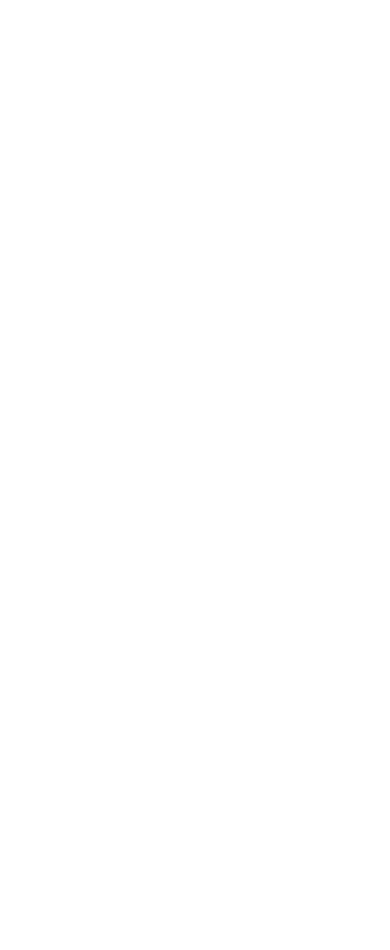
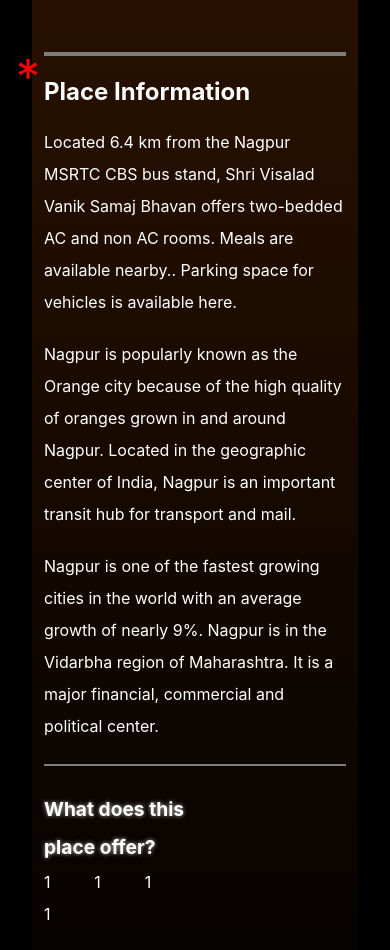
Before and after one commit to InstantStays/InstantStays, a React (Create React App) app: page /svvsb in a window 390 px wide. Before the commit this address had no page. Shown: the part 1047-1997 px from the top of the page. Before the commit the page ends 844 px from the top, so only its background shows below. Built offline with nearby package versions, Linux system fonts and the light colour scheme.

Commit message:
searchbar completely done responsive

```diff
--- a/src/App.js
+++ b/src/App.js
@@ -9,6 +9,7 @@ import Register from "./Components/Register";
 import Services from "./Components/Services";
 import Contact from "./Components/Contact";
 import MUD from "./Components/Places/MUD";
+import SVVSB from "./Components/Places/SVVSB";
 
 function App() {
   return (
@@ -24,6 +25,7 @@ function App() {
           <Route path="/register" element={<Register />}></Route>
           <Route path="/contact" element={<Contact />}></Route>
           <Route path="/mud" element={<MUD />}></Route>
+          <Route path="/svvsb" element={<SVVSB />}></Route>
         </Routes>
       </Router>
     </>
--- a/src/Components/CARD_OUTER_INFO.json
+++ b/src/Components/CARD_OUTER_INFO.json
@@ -12,7 +12,8 @@
         "image": "https://images.unsplash.com/photo-1609151745346-c624e507baa2?ixlib=rb-4.0.3&ixid=MnwxMjA3fDB8MHxzZWFyY2h8Mnx8c2hyaSUyMHZpc2FsYWQlMjB2YW5payUyMHNhbWFqJTIwYmhhdmFufGVufDB8fDB8fA%3D%3D&auto=format&fit=crop&w=500&q=60",
         "place_name": "Shri Visalad Vanik Samaj Bhavan",
         "rating": "4.5",
-        "price": "₹900 night"
+        "price": "₹900 night",
+        "link": "/svvsb"
     },
     {
         "location": "Nagpur",
--- a/src/Components/Navbar.js
+++ b/src/Components/Navbar.js
@@ -77,8 +77,11 @@ const NavbarMenu = styled.div`
   position: relative;
   height: 80px;
   overflow: hidden;
-  // background-color: rgba(255, 255, 255, 0.8);
-  background-image: linear-gradient(to right, #fff, rgba(255, 255, 255, 0.8));
+  background-image: linear-gradient(
+    to right,
+    rgba(255, 255, 255, 1),
+    rgba(255, 255, 255, 0.8)
+  );
   display: flex;
   align-items: center;
   justify-content: space-evenly;
--- /dev/null
+++ b/src/Components/Places/SVVSB.js
@@ -0,0 +1,164 @@
+import React from "react";
+import styled from "styled-components";
+import innerData from "./SVVSB.json";
+import { useAuth0 } from "@auth0/auth0-react";
+
+const SVVSB = () => {
+  const { user, isAuthenticated, isLoading } = useAuth0();
+  return (
+    <>
+      <Container>
+        {innerData.map((item, index) => {
+          return (
+            <>
+              <InnerContainer key={index}>
+                {/* Place NAME and LOCATION */}
+                <RowOne>
+                  <h1>{item.place_name}</h1>
+                  <h3>{item.location}</h3>
+                </RowOne>
+                {/* Place IMAGE */}
+                <RowTwo>
+                  <img src={item.image} alt="" />
+                </RowTwo>
+                {/* Place ADDRESS and ACCOMMODATION */}
+                <RowThree>
+                  <h2>{item.location_address}</h2>
+                  <h3>{item.accommodation}</h3>
+                </RowThree>
+                {/* Special NOTE */}
+                <RowFour>{item.special_note}</RowFour>
+                {/* Place INFORMATION */}
+                <RowFive>
+                  <h2>Place Information</h2>
+                  <p>{item.place_info_1}</p>
+                  <p>{item.place_info_2}</p>
+                  <p>{item.place_info_3}</p>
+                </RowFive>
+                {/* Place OFFERS */}
+                <RowSix>
+                  <h2>What does this place offer?</h2>
+                  <Grid>
+                    <p>1</p>
+                    <p>1</p>
+                    <p>1</p>
+                    <p>1</p>
+                  </Grid>
+                </RowSix>
+                {/* VISIT NEARBY */}
+                <RowSeven>
+                  <h2>Place to visit nearby</h2>
+                </RowSeven>
+                {/* WRITE REVIEW */}
+                <RowEight>
+                  <h2>Write your own review</h2>
+                </RowEight>
+              </InnerContainer>
+            </>
+          );
+        })}
+      </Container>
+    </>
+  );
+};
+
+export default SVVSB;
+const Container = styled.div`
+  width: 100%;
+  padding: 4rem 2rem;
+  color: #fff;
+  background-color: #000;
+`;
+const InnerContainer = styled.div`
+  padding: 4rem 2rem;
+  border-radius: 20px;
+  background-image: linear-gradient(
+    rgba(241, 102, 5, 0.2),
+    rgba(255, 105, 0, 0.19),
+    rgba(243, 100, 0, 0.15),
+    rgba(226, 93, 0, 0.07),
+    rgba(0, 0, 0, 0)
+  );
+  @media screen and (max-width: 515px) {
+    padding: 4rem 0.75rem;
+  }
+`;
+const RowOne = styled.div`
+  display: flex;
+  justify-content: space-between;
+  flex-direction: column;
+  line-height: 2;
+  h1 {
+    font-size: 2.5rem;
+  }
+  h3 {
+    font-size: 1.75rem;
+    margin: 0px 0 20px 0;
+  }
+`;
+const RowTwo = styled.div`
+  @media screen and (max-width: 935px) {
+    img {
+      width: 100%;
+    }
+  }
+`;
+const RowThree = styled(RowOne)`
+  border-bottom: 2px solid #7d7d7d;
+  padding: 1.5rem 0;
+  h2 {
+    font-size: 1.5rem;
+    text-shadow: 0 0 4px rgba(255, 255, 255, 0.7);
+  }
+  h3 {
+    font-size: 1.2rem;
+  }
+  @media screen and (max-width: 520px) {
+    h2 {
+      font-size: 1.2rem;
+      text-shadow: 0 0 4px rgba(255, 255, 255, 0.7);
+    }
+    h3 {
+      font-size: 1rem;
+      margin: 20px 0;
+    }
+  }
+`;
+const RowFour = styled(RowOne)`
+  position: relative;
+  padding: 2rem 0 2rem 2rem;
+  border-bottom: 2px solid rgb(125, 125, 125);
+  ::before {
+    content: "*";
+    position: absolute;
+    color: red;
+    transform: scale(3);
+    top: 2.4rem;
+    left: 10px;
+  }
+  @media screen and (max-width: 520px) {
+    padding: 0;
+    ::before {
+      top: 0.4rem;
+      left: -20px;
+    }
+  }
+`;
+const RowFive = styled(RowOne)`
+  padding: 0.75rem 0;
+  border-bottom: 2px solid rgb(125, 125, 125);
+  p {
+    margin: 10px 0;
+  }
+`;
+const RowSix = styled(RowThree)`
+  width: 50%;
+`;
+const Grid = styled.div`
+  display: grid;
+  grid-template-columns: 1fr 1fr 1fr;
+`;
+const RowSeven = styled(RowThree)``;
+const RowEight = styled.div`
+  padding: 0.75rem 0;
+`;
--- /dev/null
+++ b/src/Components/Places/SVVSB.json
@@ -0,0 +1,14 @@
+[
+    {
+        "place_name":"Shri Visalad Vanik Samaj Bhavan",
+        "location":"Nagpur",
+        "image":"https://yatradham.org/media/catalog/product/cache/1/thumbnail/f1c7696c61231c9bf5d4a8ab9a7e3c9f/g/u/gujarat_hotel_nagpur_2_.jpg",
+        "location_address":"E, Plot No.244, Middle Ring Road, Near Swaminarayan School, Transport Nagar, Wardhaman Nagar Colony, Nagpur, Maharashtra 44000",
+        "accommodation":"2 guests · 1 bedroom · 1 bed · 1 private bathroom",
+        "special_note_1":"Extra Person (Child age above 5 Year) chargeable",
+        "special_note_2":"Main Gate will remain close between 04:00 PM To 09:00 AM (If any Late Night Check In there then ask in advance)",
+        "place_info_1":"Located 6.4 km from the Nagpur MSRTC CBS bus stand,  Shri Visalad Vanik Samaj Bhavan offers two-bedded AC and non AC rooms. Meals are available nearby.. Parking space for vehicles is available here.",
+        "place_info_2":"Nagpur is popularly known as the Orange city because of the high quality of oranges grown in and around Nagpur. Located in the geographic center of India, Nagpur is an important transit hub for transport and mail.",
+        "place_info_3":"Nagpur is one of the fastest growing cities in the world with an average growth of nearly 9%. Nagpur is in the Vidarbha region of Maharashtra.  It is a major financial, commercial and political center. "
+    }
+]
--- a/src/Components/SearchBar.js
+++ b/src/Components/SearchBar.js
@@ -97,7 +97,7 @@ const Container = styled.div`
   overflow-x: hidden;
   position: fixed;
   @media screen and (max-width: 516px) {
-    padding: 2rem 2rem 4rem 2rem;
+    padding: 2rem 1rem 0 1rem;
   }
 `;
 const MainContainer = styled.div`
@@ -132,10 +132,15 @@ const SearchBarInput = styled.div`
     padding: 1rem;
     font-weight: bold;
     letter-spacing: 1.2px;
+    border: 3px solid #000;
+    transition: all 0.3s ease;
     ::placeholder {
       color: #000;
       padding-left: 5px;
     }
+  }
+  input:focus {
+    border: 3px solid #ff6900;
   }
   @media screen and (max-width: 881px) {
     input {
@@ -143,6 +148,9 @@ const SearchBarInput = styled.div`
         padding-left: 0px;
       }
     }
+  }
+  @media screen and (max-width: 415px) {
+    gap: 1.5rem;
   }
 `;
 const Dropdown = styled.div``;
@@ -170,6 +178,9 @@ const DataShow = styled.div`
   @media screen and (max-width: 881px) {
     grid-template-columns: 1fr;
   }
+  @media screen and (max-width: 415px) {
+    margin: 2rem 0;
+  }
 `;
 const SearchedCard = styled.div`
   display: flex;
@@ -188,6 +199,15 @@ const SearchedCard = styled.div`
   }
   :hover {
     box-shadow: 0 0 20px 5px #fff;
+  }
+  @media screen and (max-width: 406px) {
+    width: 300px;
+    height: 450px;
+  }
+  @media screen and (max-width: 415px) {
+    img {
+      object-fit: cover;
+    }
   }
 `;
 const Content = styled.div`
--- a/src/index.css
+++ b/src/index.css
@@ -4,8 +4,9 @@
   box-sizing: border-box;
 }
 ::selection{
-  background-color: #fff;
-  color: #000;
+  background-color: rgb(255, 105, 0);
+  color: rgb(0, 0, 0);
+  text-shadow: 0 0 4px #fff;
 }
 /* width */
 ::-webkit-scrollbar {
```
